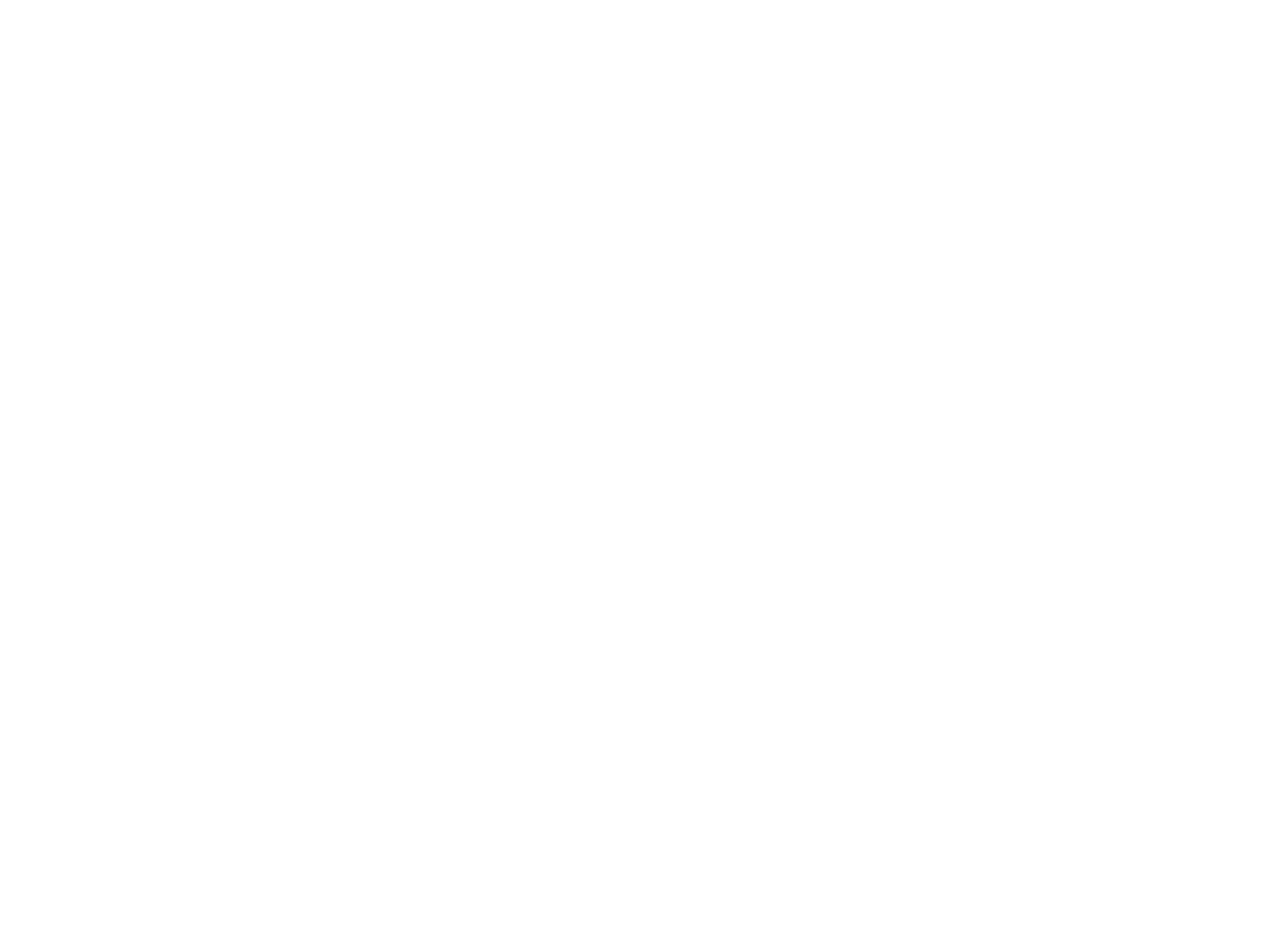
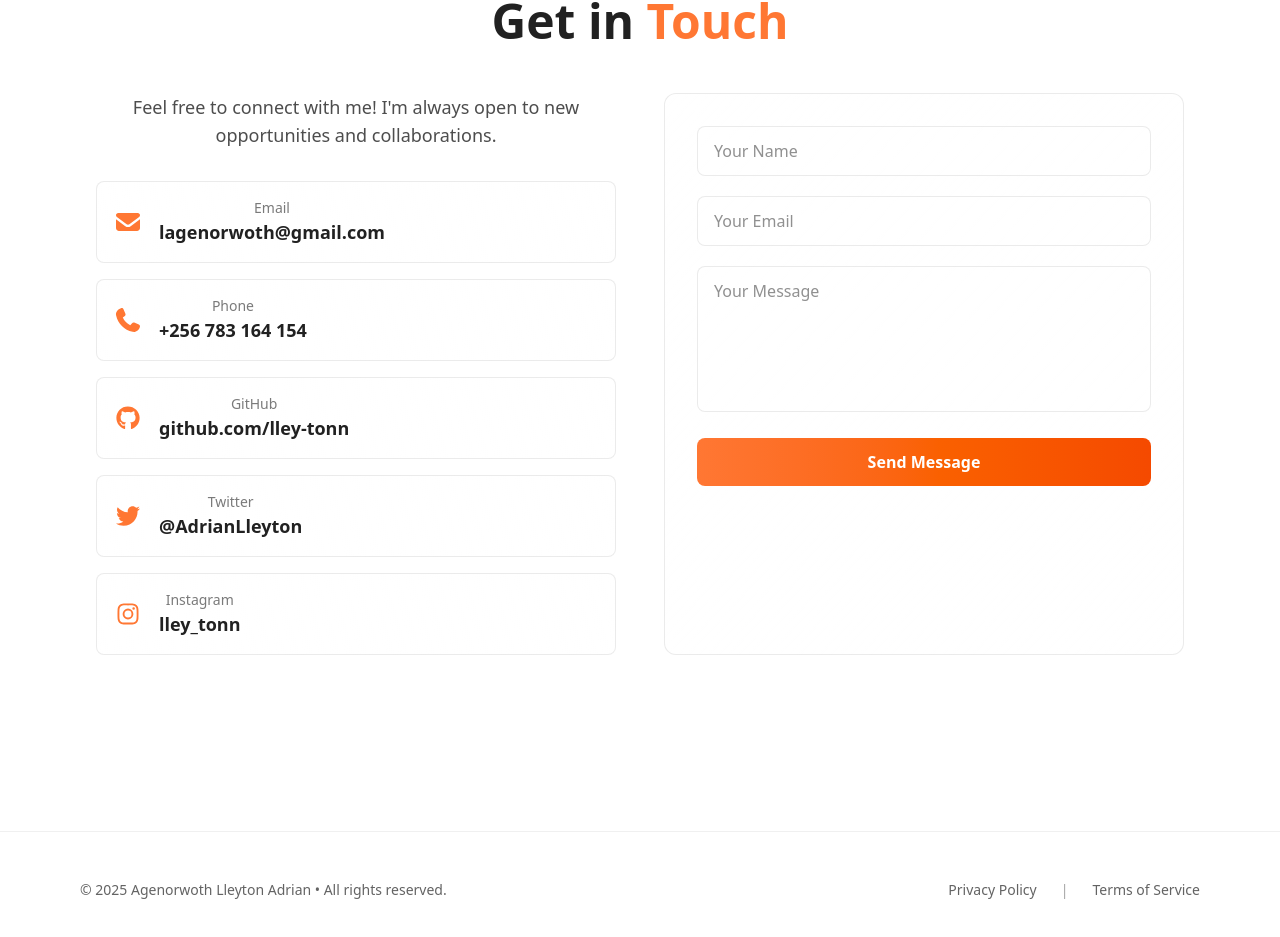
Before and after one commit to lley-tonn/my_portifolio, a React (Vite) app: page / in a window 1280 px wide. Shown: the part 3299-4236 px from the top of the page. Before the commit the page ends 3200 px from the top, so only its background shows below. Built offline with nearby package versions, Linux system fonts and the light colour scheme.

Commit message:
Adding the Contact and Fotter sections

```diff
--- a/package.json
+++ b/package.json
@@ -12,6 +12,7 @@
   "dependencies": {
     "@fortawesome/fontawesome-svg-core": "^7.1.0",
     "@fortawesome/free-brands-svg-icons": "^7.1.0",
+    "@fortawesome/free-solid-svg-icons": "^7.1.0",
     "@fortawesome/react-fontawesome": "^3.1.1",
     "@radix-ui/react-toast": "^1.2.15",
     "@tailwindcss/vite": "^4.1.15",
--- /dev/null
+++ b/src/components/ContactSection.jsx
@@ -0,0 +1,230 @@
+import { useState } from "react";
+import { FontAwesomeIcon } from "@fortawesome/react-fontawesome";
+import {
+  faGithub,
+  faTwitter,
+  faInstagram,
+} from "@fortawesome/free-brands-svg-icons";
+import {
+  faEnvelope,
+  faPhone,
+} from "@fortawesome/free-solid-svg-icons";
+
+export const ContactSection = () => {
+  const [formData, setFormData] = useState({
+    name: "",
+    email: "",
+    message: "",
+  });
+
+  const [response, setResponse] = useState("");
+  const [isSubmitting, setIsSubmitting] = useState(false);
+
+  const contactLinks = [
+    {
+      icon: faEnvelope,
+      label: "Email",
+      href: "mailto:lagenorwoth@gmail.com",
+      text: "lagenorwoth@gmail.com",
+    },
+    {
+      icon: faPhone,
+      label: "Phone",
+      href: "tel:+256783164154",
+      text: "+256 783 164 154",
+    },
+    {
+      icon: faGithub,
+      label: "GitHub",
+      href: "https://github.com/lley-tonn",
+      text: "github.com/lley-tonn",
+      external: true,
+    },
+    {
+      icon: faTwitter,
+      label: "Twitter",
+      href: "https://twitter.com/AdrianLleyton",
+      text: "@AdrianLleyton",
+      external: true,
+    },
+    {
+      icon: faInstagram,
+      label: "Instagram",
+      href: "https://instagram.com/lley_tonn",
+      text: "lley_tonn",
+      external: true,
+    },
+  ];
+
+  const handleChange = (e) => {
+    const { name, value } = e.target;
+    setFormData((prev) => ({
+      ...prev,
+      [name]: value,
+    }));
+  };
+
+  const handleSubmit = async (e) => {
+    e.preventDefault();
+    setIsSubmitting(true);
+    setResponse("");
+
+    try {
+      setTimeout(() => {
+        setResponse("Thank you for your message! I'll get back to you soon.");
+        setFormData({ name: "", email: "", message: "" });
+        setIsSubmitting(false);
+      }, 1000);
+    } catch {
+      setResponse("Error sending message. Please try again.");
+      setIsSubmitting(false);
+    }
+  };
+
+  return (
+    <section
+      id="contact"
+      className="relative min-h-screen flex items-center justify-center px-4 py-24"
+    >
+      <div className="container max-w-6xl mx-auto z-10">
+        <div className="space-y-12">
+          <h2 className="text-4xl md:text-5xl font-bold text-center">
+            Get in <span className="text-primary">Touch</span>
+          </h2>
+
+          <div className="grid grid-cols-1 md:grid-cols-2 gap-12">
+            {/* Contact Info */}
+            <div className="space-y-8">
+              <p className="text-lg text-foreground/80">
+                Feel free to connect with me! I'm always open to new
+                opportunities and collaborations.
+              </p>
+
+              <div className="space-y-4">
+                {contactLinks.map((link, index) => (
+                  <a
+                    key={index}
+                    href={link.href}
+                    target={link.external ? "_blank" : undefined}
+                    rel={link.external ? "noopener noreferrer" : undefined}
+                    className="
+                      flex items-center gap-4 p-4 rounded-lg
+                      bg-gradient-to-br from-card/60 to-card/30
+                      dark:from-card/50 dark:to-card/20
+                      border border-border/40 dark:border-border/30
+                      hover:border-primary/60
+                      transition-all duration-300
+                      hover:shadow-lg group
+                    "
+                  >
+                    <FontAwesomeIcon
+                      icon={link.icon}
+                      className="text-2xl text-primary transition-transform duration-300 group-hover:scale-125"
+                    />
+                    <div className="flex flex-col">
+                      <span className="text-sm text-foreground/60">
+                        {link.label}
+                      </span>
+                      <span className="text-base md:text-lg font-semibold text-foreground group-hover:text-primary transition-colors">
+                        {link.text}
+                      </span>
+                    </div>
+                  </a>
+                ))}
+              </div>
+            </div>
+
+            {/* Contact Form */}
+            <div
+              className="
+                p-8 rounded-xl
+                bg-gradient-to-br from-card/80 to-card/40
+                dark:from-card/60 dark:to-card/20
+                border border-border/40 dark:border-border/30
+                backdrop-blur-md
+              "
+            >
+              <form onSubmit={handleSubmit} className="space-y-5">
+                <input
+                  type="text"
+                  name="name"
+                  placeholder="Your Name"
+                  value={formData.name}
+                  onChange={handleChange}
+                  required
+                  className="
+                    w-full px-4 py-3 rounded-lg
+                    bg-background/50 dark:bg-background/30
+                    border border-border/40 dark:border-border/30
+                    text-foreground placeholder-foreground/50
+                    focus:outline-none focus:ring-2 focus:ring-primary/20
+                  "
+                />
+
+                <input
+                  type="email"
+                  name="email"
+                  placeholder="Your Email"
+                  value={formData.email}
+                  onChange={handleChange}
+                  required
+                  className="
+                    w-full px-4 py-3 rounded-lg
+                    bg-background/50 dark:bg-background/30
+                    border border-border/40 dark:border-border/30
+                    text-foreground placeholder-foreground/50
+                    focus:outline-none focus:ring-2 focus:ring-primary/20
+                  "
+                />
+
+                <textarea
+                  name="message"
+                  placeholder="Your Message"
+                  value={formData.message}
+                  onChange={handleChange}
+                  required
+                  rows={5}
+                  className="
+                    w-full px-4 py-3 rounded-lg resize-none
+                    bg-background/50 dark:bg-background/30
+                    border border-border/40 dark:border-border/30
+                    text-foreground placeholder-foreground/50
+                    focus:outline-none focus:ring-2 focus:ring-primary/20
+                  "
+                />
+
+                <button
+                  type="submit"
+                  disabled={isSubmitting}
+                  className="
+                    w-full px-6 py-3 rounded-lg font-semibold
+                    bg-gradient-to-r from-primary to-orange-600
+                    text-primary-foreground
+                    hover:shadow-lg hover:shadow-primary/30
+                    active:scale-95
+                    disabled:opacity-50 disabled:cursor-not-allowed
+                    transition-all
+                  "
+                >
+                  {isSubmitting ? "Sending..." : "Send Message"}
+                </button>
+
+                {response && (
+                  <p
+                    className={`text-center font-semibold ${
+                      response.includes("Thank")
+                        ? "text-green-400"
+                        : "text-red-400"
+                    }`}
+                  >
+                    {response}
+                  </p>
+                )}
+              </form>
+            </div>
+          </div>
+        </div>
+      </div>
+    </section>
+  );
+};
--- /dev/null
+++ b/src/components/FooterSection.jsx
@@ -0,0 +1,33 @@
+export const FooterSection = () => {
+    const currentYear = new Date().getFullYear();
+
+    return (
+        <footer className="relative mt-20 py-12 border-t border-border/30 dark:border-border/20 bg-background/50 dark:bg-background/30">
+            <div className="container max-w-6xl mx-auto px-4 z-10 relative">
+                <div className="flex flex-col md:flex-row items-center justify-between gap-6">
+                    {/* Copyright text */}
+                    <p className="text-foreground/70 text-sm text-center md:text-left">
+                        &copy; {currentYear} Agenorwoth Lleyton Adrian • All rights reserved.
+                    </p>
+
+                    {/* Links */}
+                    <div className="flex items-center gap-6 text-sm">
+                        <a
+                            href="#privacy"
+                            className="text-foreground/70 hover:text-primary transition-colors duration-300"
+                        >
+                            Privacy Policy
+                        </a>
+                        <span className="text-foreground/40">|</span>
+                        <a
+                            href="#terms"
+                            className="text-foreground/70 hover:text-primary transition-colors duration-300"
+                        >
+                            Terms of Service
+                        </a>
+                    </div>
+                </div>
+            </div>
+        </footer>
+    );
+};
--- a/src/pages/Home.jsx
+++ b/src/pages/Home.jsx
@@ -5,6 +5,8 @@
 import { AboutmeSection } from "../components/AboutmeSection";
 import { SkillsSection } from "../components/SkilsSection";
 import { LanguagesSection } from "../components/LanguageSection";
+import { ContactSection } from "../components/ContactSection";
+import { FooterSection } from "../components/FooterSection";
 
 export const Home = () => {
     return (
@@ -24,9 +26,11 @@
                 <AboutmeSection />
                 <SkillsSection />
                 <LanguagesSection />
+                <ContactSection />
             </main>
 
             {/* Footer */}
+            <FooterSection />
         </div>
     );
 }
```
Also changed, not shown: 1 other file (tests, documents, lock files or other folders).
